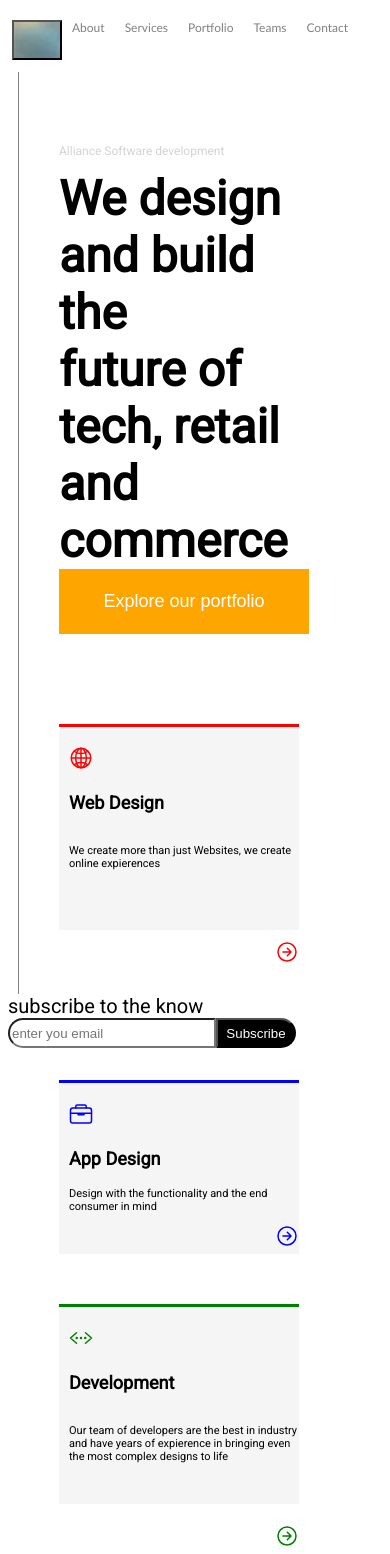
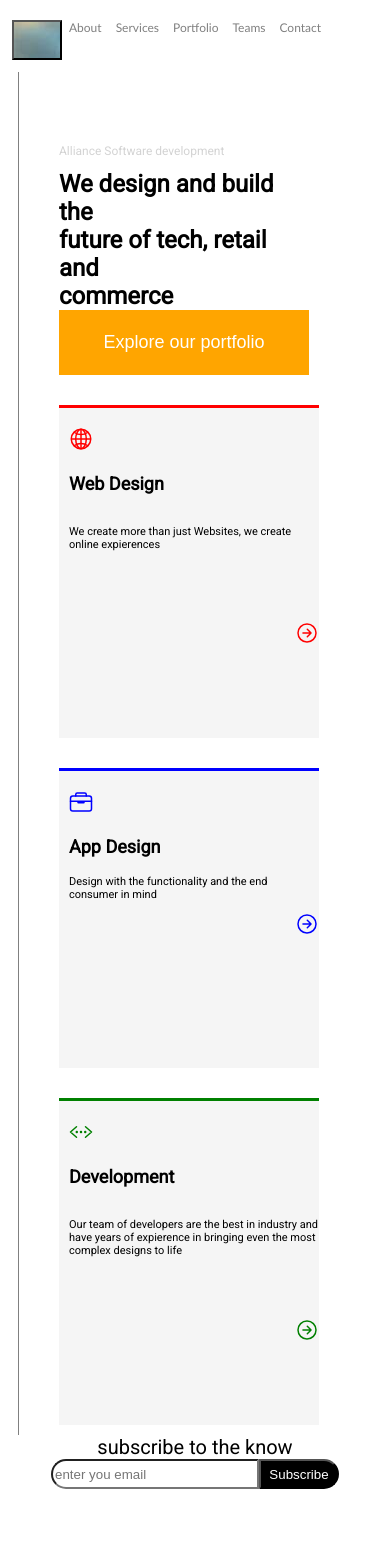
Before and after one commit to mtravers1/aliancesoftwaredevelopmentwebsite, a React (Create React App) app: page /home in a window 390 px wide. After the commit the page ends 1497 px from the top, so only its background shows below. Built offline with nearby package versions, Linux system fonts and the light colour scheme.

Commit message:
working on making service page responsive

```diff
--- a/src/components/boxes.js
+++ b/src/components/boxes.js
@@ -19,9 +19,6 @@ class Boxes extends Component{
                     </span>
                 </a>
                 <br/>
-
-
-
 
 
                 </div>
--- a/src/index.css
+++ b/src/index.css
@@ -102,8 +102,9 @@ p{
 
 #sub{
   display: grid;
-  grid-template-columns: repeat(auto-fit, minmax(200px, 1fr));
+  grid-template-columns: repeat(auto-fit, minmax(550px, 1fr));
   font-size: 50px;
+  text-align: center;
 }
 
 #subinput{
@@ -301,7 +302,7 @@ p{
   }
 
   #navbar a{
-    padding:10px;
+    padding:7px;
   }
 
   .verticalLine {
@@ -334,6 +335,80 @@ p{
     width: 80px;
     height: 30px;
     cursor: pointer;
+
+
+  }
+  #boxes {
+    display: grid;
+    grid-template-columns: repeat(auto-fit, minmax(200px, 1fr));
+    height: 1050px;
   }
 
+  #app{
+  background-color: whitesmoke;
+
+  margin-top: 30px;
+  padding-left:10px;
+  width: 100%;
+  border-top: 3px solid blue;
+  color: blue;
+  }
+  .aboutpage{
+    font-size: 18px;
+  }
+
+  #services li{
+    display: grid;
+    grid-template-columns: 250px ;
+    text-decoration: none;
+    list-style: none;
+
+    padding: 4px;
+
+  }
+
+  #servicelist {
+    float: left;
+    display: grid;
+  }
+
+  #text {
+  font-size: 24px;
+  margin: 0px;
+  }
+
+  #web{
+    background-color:whitesmoke;
+    margin-top:30px;
+    padding-left:10px;
+    width: 100%;
+    border-top: 3px solid red;
+    color:red
+
+  }
+  #dev{
+    background-color:whitesmoke;
+    margin-top:30px;
+    padding-left:10px;
+    width: 100%;
+    border-top: 3px solid green;
+    color: green;
+  }
+
+  #services {
+    display: grid;
+    grid-template-columns: 250px;
+    grid-template-rows: 300px 300px;
+    text-decoration: none;
+    list-style: none;
+  }
+  #services p {
+    text-align: left;
+    font-size: 16px;
+  }
+  #services button {
+    background: none;
+    font-size: 16px;
+    border: none;
 }
+}
--- a/src/pages/services.js
+++ b/src/pages/services.js
@@ -24,7 +24,7 @@ export default function Services(){
     return(
 
 
-
+        <div>
         <ul id="services" >
 
            <span id="servicelist">
@@ -53,6 +53,7 @@ export default function Services(){
              an food delivery app or a rock selling site,
              we can get the job done<br/><a href="">click here to learn more</a></p> */}
         </ul>
+        </div>
 
 
 
```
